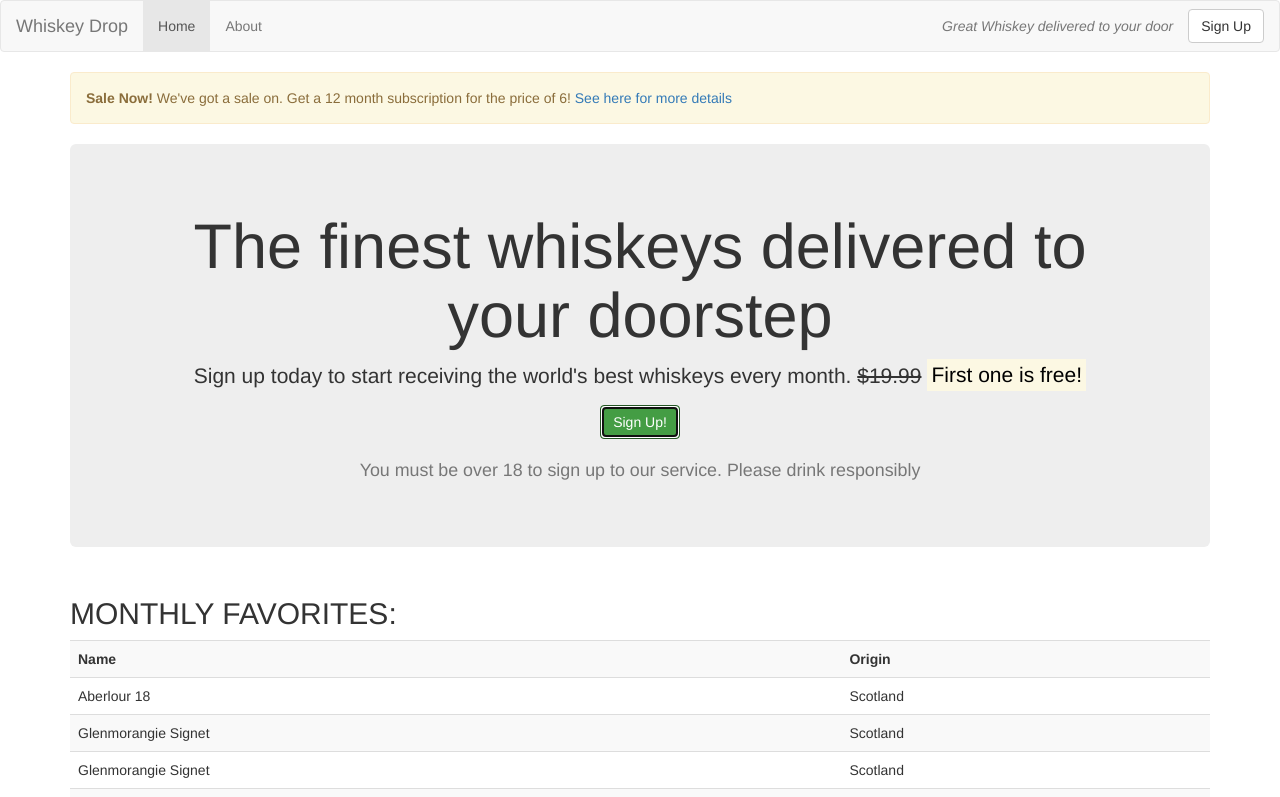
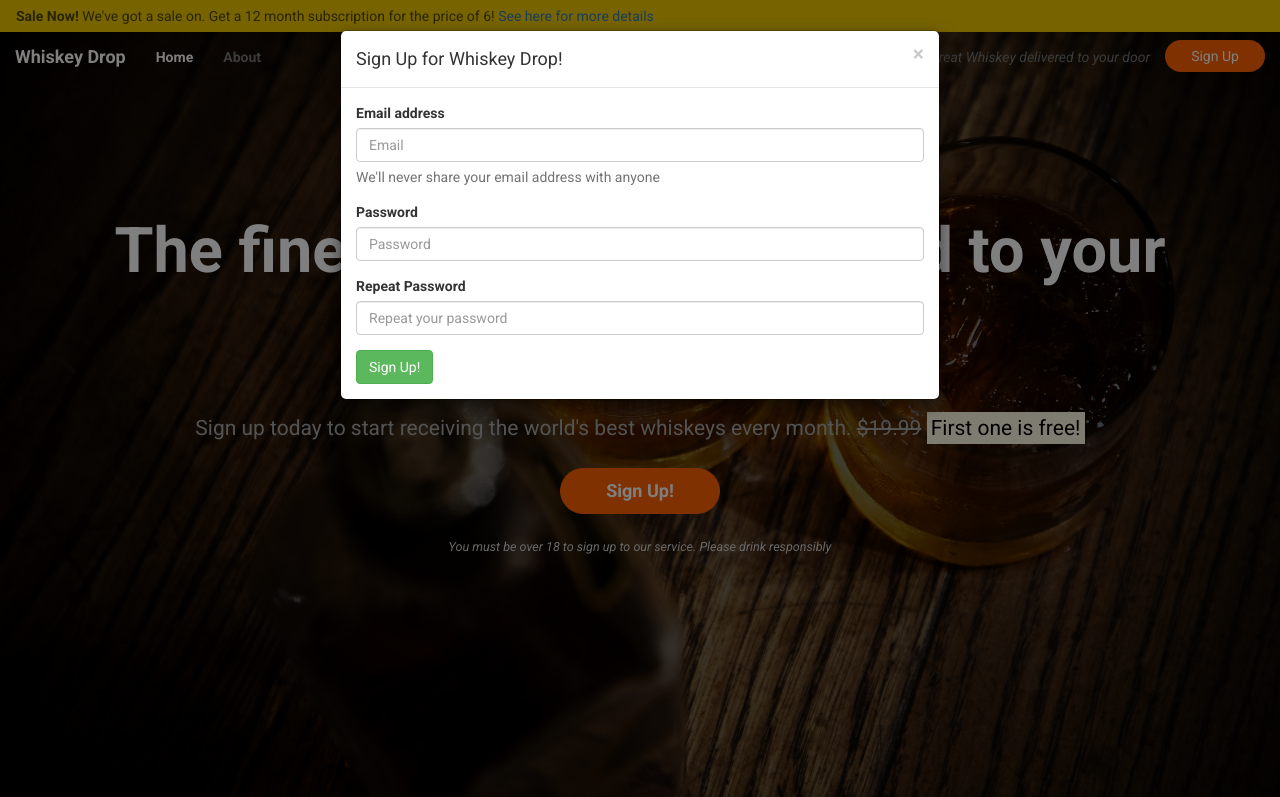
Before and after one commit to cronugs/whiskeydrop, a plain HTML site: page index.html in a window 1280 px wide. Both pictures are taken after a click on the button "Sign Up!". Shown: the top 797 px of the page. Drawn offline with nearby package versions, Linux system fonts and the light colour scheme.

Commit message:
large layout changes

```diff
--- /dev/null
+++ b/css/style.css
@@ -0,0 +1,184 @@
+body {
+    font-family: 'Roboto', sans-serif;
+
+}
+
+/* Containers */
+
+.alert-container {}
+
+.callout-container {
+    height: 100vh;
+    background: url('../images/background.jpg') no-repeat center center fixed;
+    -webkit-background-size: cover;
+    -moz-background-size: cover;
+    -o-background-size: cover;
+    background-size: cover;
+
+    display: flex;
+    align-items: center;
+    justify-content: center;
+
+    position: relative;
+}
+
+.opaque-overlay {
+    position: absolute;
+    top: 0;
+    left: 0;
+    height: 100%;
+    width: 100%;
+    background-color: rgba(0, 0, 0, 0.5)
+}
+
+.quotes-container {}
+
+.features-container {}
+
+/* Navbar */
+
+.navbar {
+    margin-bottom: 0;
+    position: absolute;
+    top: 0;
+    left: 0;
+    width: 100%;
+    z-index: 1;
+    background-color: transparent;
+    border: 0;
+}
+
+.navbar-default .navbar-collapse {
+    border-color: transparent;
+}
+
+.navbar-default .navbar-toggle {
+    border: 0;
+}
+
+.navbar-default .navbar-toggle:hover {
+    background-color: transparent;
+}
+
+.navbar-default .navbar-toggle .icon-bar {
+    background-color: white;
+}
+
+.navbar .navbar-brand {
+    font-weight: bold;
+    color: white;
+}
+
+.navbar .navbar-brand:hover {
+    color: white;
+}
+
+.navbar-default .navbar-nav a {
+    font-weight: bold;
+}
+
+.navbar-default .navbar-nav>.active>a,
+.navbar-default .navbar-nav>.active>a:focus,
+.navbar-default .navbar-nav>.active>a:hover {
+    color: white;
+    background: transparent;
+}
+
+.navbar-default .navbar-nav>li>a:focus,
+.navbar-default .navbar-nav>li>a:hover {
+    color: white;
+}
+
+.navbar-btn {
+    border: 0;
+    border-radius: 16px;
+    width: 100px;
+    background-color: #ff6305;
+    color: white;
+}
+
+.navbar-btn:hover {
+    background-color: #d14f00;
+    border-color: #d14f00;
+    color: white;
+}
+
+/* Jumbotron */
+
+.jumbotron {
+    background-color: transparent;
+}
+
+.jumbotron h1 {
+    color: white;
+    font-weight: bold;
+    margin-bottom: 30px
+}
+
+.jumbotron .lead {
+    color: #a7a7a7;
+    margin: 25px 0;
+}
+
+.jumbotron small {
+    font-size: 60%;
+    font-style: italic;
+    color: #d0d0d0;
+}
+
+.block-divider {
+    height: 5px;
+    width: 75px;
+    border: 0;
+}
+
+.block-divider-orange {
+    background-color: #ff6305;
+}
+
+.block-divider-short {
+    width: 45px;
+}
+
+/* Buttons */
+
+.btn--cta {
+    font-weight: bold;
+    border-radius: 23px;
+    width: 160px;
+
+}
+
+.btn--red {
+    color: white;
+    background-color: #ff6305;
+    border-color: #ff6305;
+
+}
+
+.btn--red:hover,
+.btn--red:active,
+.btn--red:focus,
+.btn--red:active.focus {
+    background-color: #d14f00;
+    border-color: #d14f00;
+    color: white;
+}
+
+/* Alert */
+
+.alert-container .col-xs-12 {
+    padding-left: 0;
+    padding-right: 0;
+}
+
+.site-wide-alert {
+    color: #544600;
+    background-color: #eec802;
+    border-color: #eec802;
+    padding: 5px 15px;
+    margin-bottom: 0;
+    border: 1px solid transparent;
+    border-radius: 0;
+
+}
--- a/index.html
+++ b/index.html
@@ -5,59 +5,75 @@
     <meta charset="utf-8" <meta name='viewport' content="width=device-width, initial-scale=1.0">
     <title>Whiskey Drop | Taste a new whiskey every month</title>
     <link rel="stylesheet" href="https://maxcdn.bootstrapcdn.com/bootstrap/3.3.7/css/bootstrap.min.css" type="text/css" />
+    <link href="https://fonts.googleapis.com/css?family=Roboto:400,400i,700,700i" rel="stylesheet">
+    <link rel="stylesheet" href="css/style.css">
+
 </head>
 
 <body>
 
-    <!--Nav-->
+
     <nav class="navbar navbar-default">
+
+        <div class="container-fluid alert-container hidden-xs">
+
+        <div class="row">
+            <div class="col-xs-12">
+                <div class="site-wide-alert alert alert-warning">
+                    <Strong>Sale Now!</Strong> We've got a sale on. Get a 12 month subscription for the price of 6! <a href="">See here for more details</a>
+                </div>
+            </div>
+        </div>
+    </div>
+
         <div class="container-fluid">
-            <!--Logo-->
             <div class="navbar-header">
                 <a href="/" class="navbar-brand">
                     Whiskey Drop
                 </a>
+                <button type="button" class="navbar-toggle collapsed" data-toggle="collapse" data-target="#navbar">
+                    <span class="sr-only">Toggle navigation</span>
+                    <span class="icon-bar"></span>
+                    <span class="icon-bar"></span>
+                    <span class="icon-bar"></span>
+                </button>
             </div>
 
-            <!--Navbar-->
+            <div class="navbar-collapse collapse" id="navbar">
+
                 <ul class="nav navbar-nav">
                     <li class="active"><a href="/">Home</a></li>
                     <li><a href="">About</a></li>
                     <li class="visible-xs"><a href="">Sign In</a></li>
                 </ul>
 
-            <!--Message-->
                 <div class="navbar-header navbar-right hidden-xs">
                     <a href="/login" class="btn btn-default navbar-btn">Sign Up</a>
                     <p class="navbar-text"><i>Great Whiskey delivered to your door</i></p>
                 </div>
             </div>
+        </div>
     </nav>
 
-    <article class="container">
-        <!--Alert Box-->
-        <div class="row hidden-xs">
-            <div class="col-xs-12">
-                <div class="alert alert-warning">
-                    <Strong>Sale Now!</Strong> We've got a sale on. Get a 12 month subscription for the price of 6! <a href="">See here for more details</a>
-                </div>
-            </div>
-        </div>
+    <div class="container-fluid callout-container">
+        <div class="opaque-overlay">&nbsp;</div>
         <!-- Callout -->
         <div class="row">
             <div class="col-xs-12">
                 <section class="callout jumbotron text-center">
                     <h1>The finest whiskeys delivered to your doorstep</h1>
+                    <hr class="block-divider block-divider-orange">
                     <p class="lead">Sign up today to start receiving the world's best whiskeys every month. <s class="hidden-xs">$19.99</s> <span class="visible-xs"><br></span><strong> </strong> <mark> First one is free! </mark></strong>
                     </p>
-                    <p><button class="btn btn-large btn-success">Sign Up!</button></p>
+                    <p><button class="btn btn-lg btn--cta btn--red" data-toggle='modal' data-target='#signUpModal'>Sign Up!</button></p>
                     <p class="text-muted"><small>You must be over 18 to sign up to our service. Please drink responsibly</small></p>
                 </section>
             </div>
         </div>
         <!-- /.callout -->
-
-
+    </div>
+    <div class="container quotes-container">
+        <!--
         <h2 class="text-uppercase">Monthly Favorites:</h2>
         <table class="table table-striped">
 
@@ -87,6 +103,7 @@
             </tr>
 
         </table>
+        -->
 
         <!--Quotes-->
         <section class="quotes">
@@ -125,11 +142,12 @@
                     </div>
                 </div>
         </section>
-
+        </div>
         <!-- /.quotes -->
 
 
         <!-- Features -->
+        <div class="container features-container">
             <section class="features">
                 <div class="row">
                     <div class="col-xs-12">
@@ -162,7 +180,44 @@
                     </div>
                 </div>
             </section>
-    </article>
+        </div>
+    </div>
+
+
+
+    <!-- Modal -->
+    <div class="modal fade" id="signUpModal" tabindex="-1" role="dialog" aria-labelledby="myModalLabel">
+        <div class="modal-dialog" role="document">
+            <div class="modal-content">
+                <div class="modal-header">
+                    <button type="button" class="close" data-dismiss="modal" aria-label="Close"><span aria-hidden="true">&times;</span></button>
+                    <h4 class="modal-title" id="myModalLabel">Sign Up for Whiskey Drop!</h4>
+                </div>
+                <div class="modal-body">
+                    <form>
+                        <div class="form-group">
+                            <label for="email">Email address</label>
+                            <input type="email" class="form-control" id="email" placeholder="Email">
+                            <p class="help-block">We'll never share your email address with anyone</p>
+                        </div>
+                        <div class="form-group">
+                            <label for="password">Password</label>
+                            <input type="password" class="form-control" id="password" placeholder="Password">
+                        </div>
+                        <div class="form-group">
+                            <label for="passwordRepeat">Repeat Password</label>
+                            <input type="password" class="form-control" id="passwordRepeat" placeholder="Repeat your password">
+                        </div>
+
+                        <button type="submit" class="btn btn-success">Sign Up!</button>
+                    </form>
+
+                </div>
+            </div>
+        </div>
+    </div>
+    <script src="https://code.jquery.com/jquery-3.2.1.min.js" integrity="sha256-hwg4gsxgFZhOsEEamdOYGBf13FyQuiTwlAQgxVSNgt4=" crossorigin="anonymous"></script>
+    <script src="https://maxcdn.bootstrapcdn.com/bootstrap/3.3.7/js/bootstrap.min.js" integrity="sha384-Tc5IQib027qvyjSMfHjOMaLkfuWVxZxUPnCJA7l2mCWNIpG9mGCD8wGNIcPD7Txa" crossorigin="anonymous"></script>
 </body>
 
 </html>
```
Also changed, not shown: images/background.jpg (added). Lines whose indentation alone changed are shown as unchanged.
